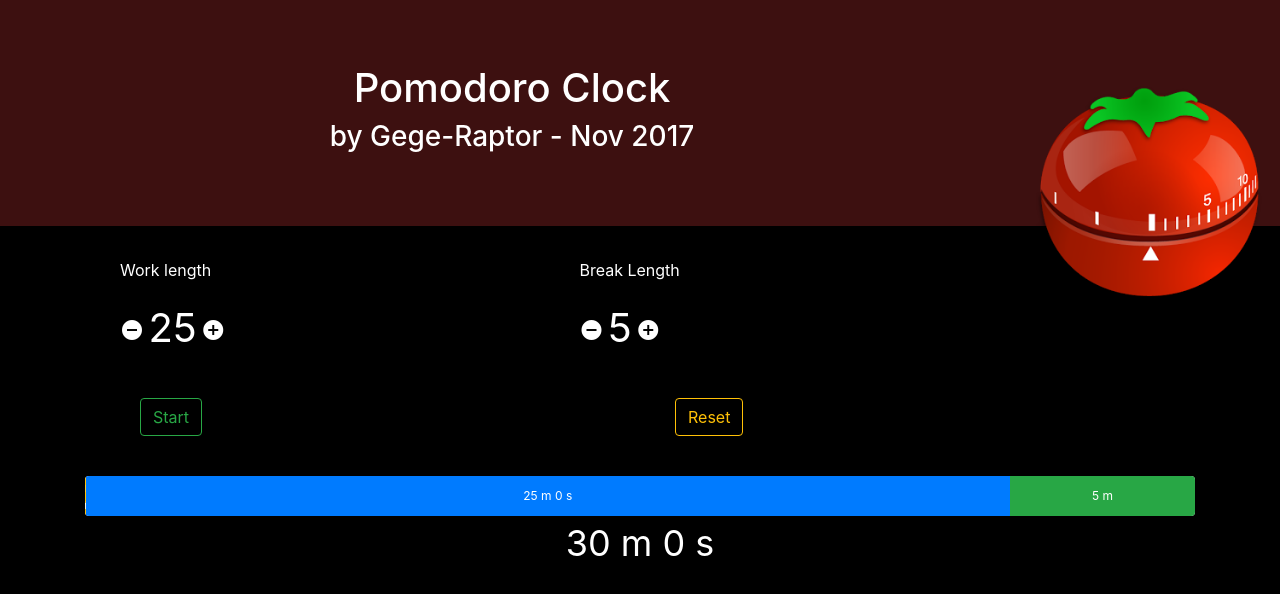
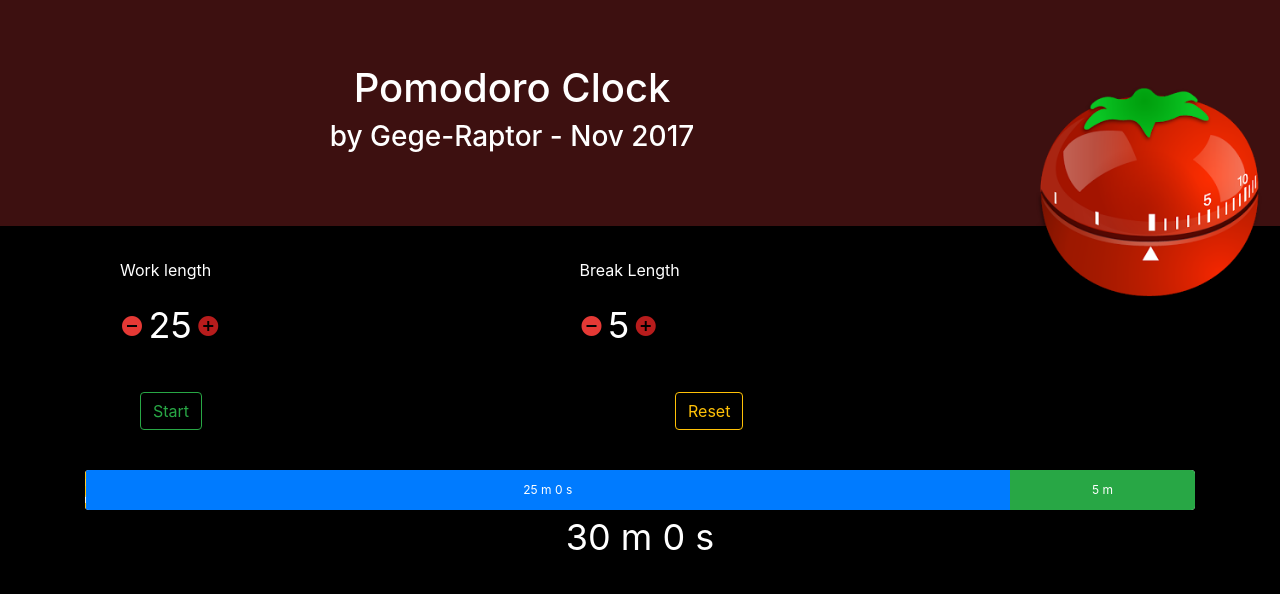
Before and after one commit to Gerald1614/pomodoroclock, a website: page src/index.html in a window 1280 px wide. Drawn offline with nearby package versions, Linux system fonts and the light colour scheme; files that its build step writes are made by us from their sources.

Commit message:
minor changes

```diff
--- a/src/css/main.css
+++ b/src/css/main.css
@@ -3,6 +3,10 @@ body{
   color:white;
 
 }
+
+.material-icons.red600 { color: #e53935; }
+.material-icons.red900 { color: #b71c1c; }
+
 .progress{
   height:40px;
 }
@@ -15,7 +19,7 @@ img{
 }
 
 a, i {
-  font-size: 40px;
+  font-size: 36px;
 }
 i:hover{
   cursor: pointer;
@@ -35,7 +39,7 @@ font-size: 36px;
 
 .disabled {
   pointer-events:none;
-  opacity: 0.7;
+  opacity: 0.4;
 }
 
 .awesome {
--- a/src/index.html
+++ b/src/index.html
@@ -26,15 +26,15 @@
          <div class="row">
                 <div class="col-sm colT">
                         <p>Work length</p>
-                       <i class="material-icons" onclick="minusWD()">remove_circle</i>
+                       <i class="material-icons red600" onclick="minusWD()">remove_circle</i>
                         <a id="workDuration">25</a>
-                        <i class="material-icons" onclick="plusWD()">add_circle</i>
+                        <i class="material-icons red900" onclick="plusWD()">add_circle</i>
                 </div>
                  <div class="col-sm colT">
                         <p>Break Length</p>
-                        <i class="material-icons" onclick="minusRD()">remove_circle</i>
+                        <i class="material-icons red600" onclick="minusRD()">remove_circle</i>
                         <a id="restDuration">5</a>
-                        <i class="material-icons" onclick="plusRD()">add_circle</i>
+                        <i class="material-icons red900" onclick="plusRD()">add_circle</i>
                 </div>
         </div>
         <div class="row">
```
